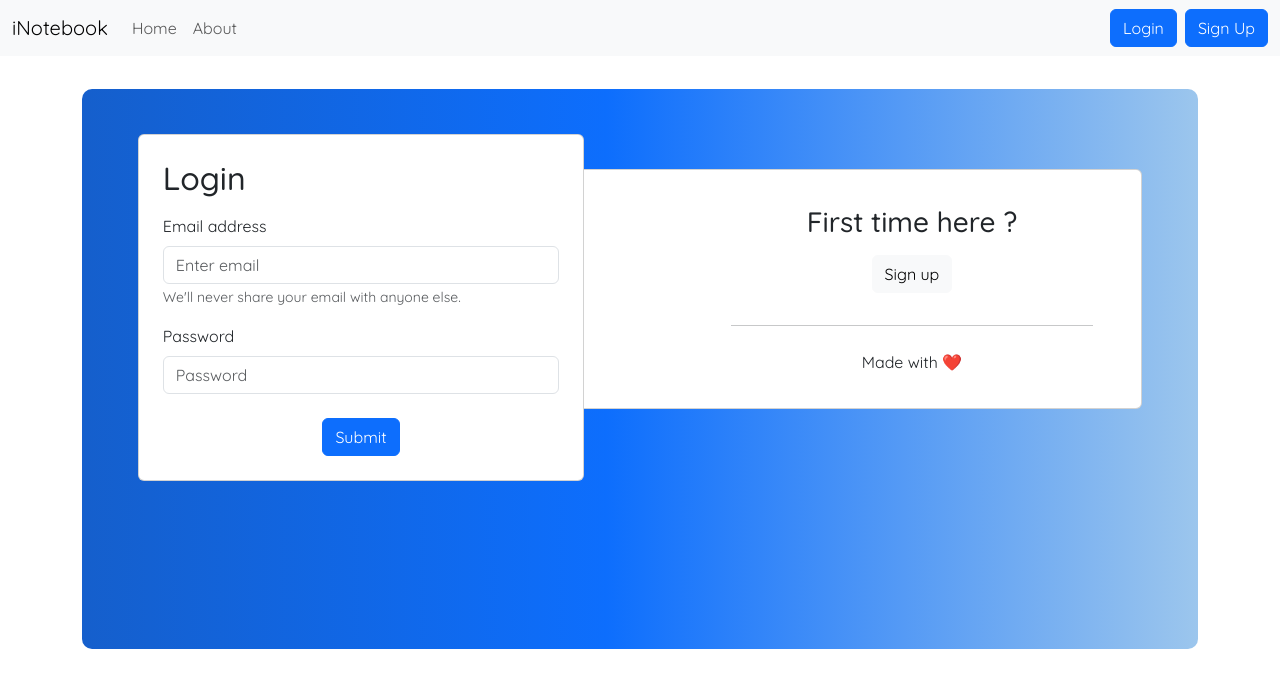
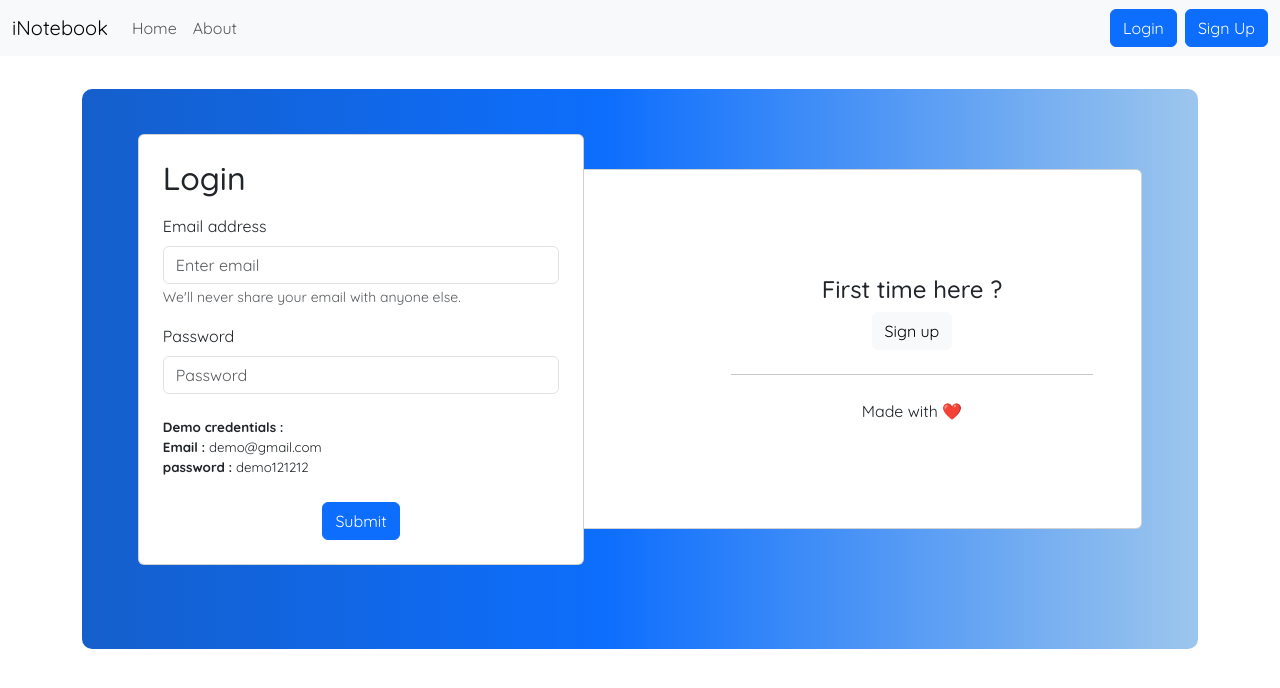
Before and after one commit to abhishek-ag7003/ApnaNotes-React-App, a React (Create React App) app in the folder client/: page /login in a window 1280 px wide. Shown: the top 688 px of the page. Built offline with nearby package versions, Linux system fonts and the light colour scheme.

Commit message:
Added demo credentials

```diff
--- a/client/src/components/Authentication.js
+++ b/client/src/components/Authentication.js
@@ -10,6 +10,7 @@ const Authentication = () => {
       <div className=" d-flex flex-column align-items-center justify-content-center">
         <h3 className="">Authentication required</h3>
         <p>Please login in to access the page</p>
+        <p>For Demo : Demo Credentials available at login page</p>
         <div>
           <Link className="btn btn-secondary my-2 mx-2 px-3" to="/login">
             Login
--- a/client/src/components/Login.js
+++ b/client/src/components/Login.js
@@ -75,6 +75,11 @@ const Login = (props) => {
                   placeholder="Password"
                 />
               </div>
+              <div className="demo my-4">
+                <strong>Demo credentials : </strong>
+                <div><strong> Email : </strong> demo@gmail.com</div>
+                <div><strong> password : </strong>demo121212</div>
+              </div>
               <div className="d-flex justify-content-center my-4">
                 <button type="submit" className="btn btn-primary ">
                   Submit
@@ -86,8 +91,8 @@ const Login = (props) => {
         <div className="card mt-4 px-5 whiteBox d-flex flex-row align-items-center">
           <div className="login-details d-flex flex-column">
             <div className="p-3 d-flex flex-column align-items-center">
-              <h3 className=" text-nowrap text-dark">First time here ?</h3>
-              <Link to="/signup" className="nav-link text-primary my-2">
+              <h4 className=" text-nowrap text-dark">First time here ?</h4>
+              <Link to="/signup" className="nav-link text-primary">
                 <div className="btn btn-light text-nowrap">Sign up</div>
               </Link>
             </div>
--- a/client/src/components/SignUp.js
+++ b/client/src/components/SignUp.js
@@ -108,7 +108,7 @@ const SignUp = (props) => {
         >
           <div className="login-details  d-flex flex-column">
             <div className="p-3 d-flex flex-column align-items-center">
-              <h3 className=" login-text text-dark">Already have an account ?</h3>
+              <h4 className=" login-text text-dark">Already have an account ?</h4>
               <Link to="/login" className="nav-link text-primary my-2">
                 <div className="btn btn-light text-nowrap">Login</div>
               </Link>
--- a/client/src/index.css
+++ b/client/src/index.css
@@ -27,7 +27,7 @@ code {
 }
  .whiteBox{
   width : 100%;
-  height:30vh;
+  height:45vh;
   justify-content: end;
 }
 
@@ -51,6 +51,9 @@ code {
 
 
 }
+.demo{
+  font-size: smaller;
+}
 /***** End Section *****/
 
 #signup{
@@ -69,6 +72,7 @@ code {
   }
   .whiteBox{
     /* margin-top: 30rem !important; */
+    height: fit-content;
     justify-content: center;
   }
 
```
